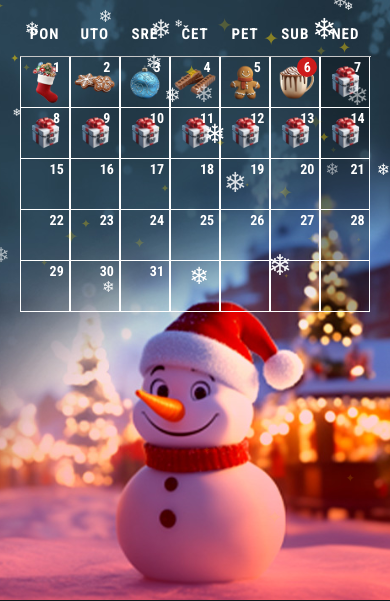
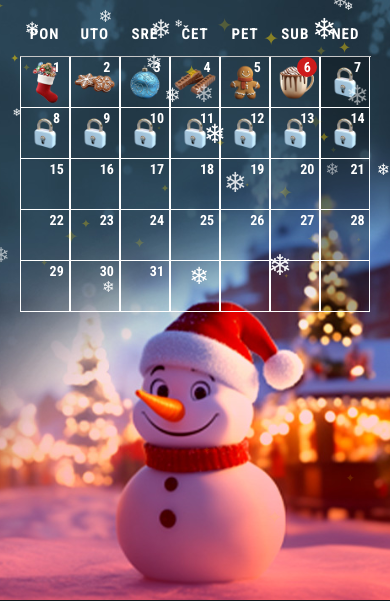
Before and after one commit to aleksandrajankovic/novogodisnji-kalendar-tz, a plain HTML site: page index.html in a window 390 px wide. Shown: the part 243-844 px from the top of the page. Drawn offline with nearby package versions, Linux system fonts and the light colour scheme; a web font is replaced by a local one.

Commit message:
Responsive and new icons

```diff
--- a/assets/css/style.css
+++ b/assets/css/style.css
@@ -1875,7 +1875,7 @@ line-height: 15px;
   margin: 6.8rem auto 1rem auto;
 }
 .gift {
-  background-image: url(../../img/gift-mob.png);
+  background-image: url(../../img/gift.png);
     background-position: center;
     background-size: contain;
 }
```
